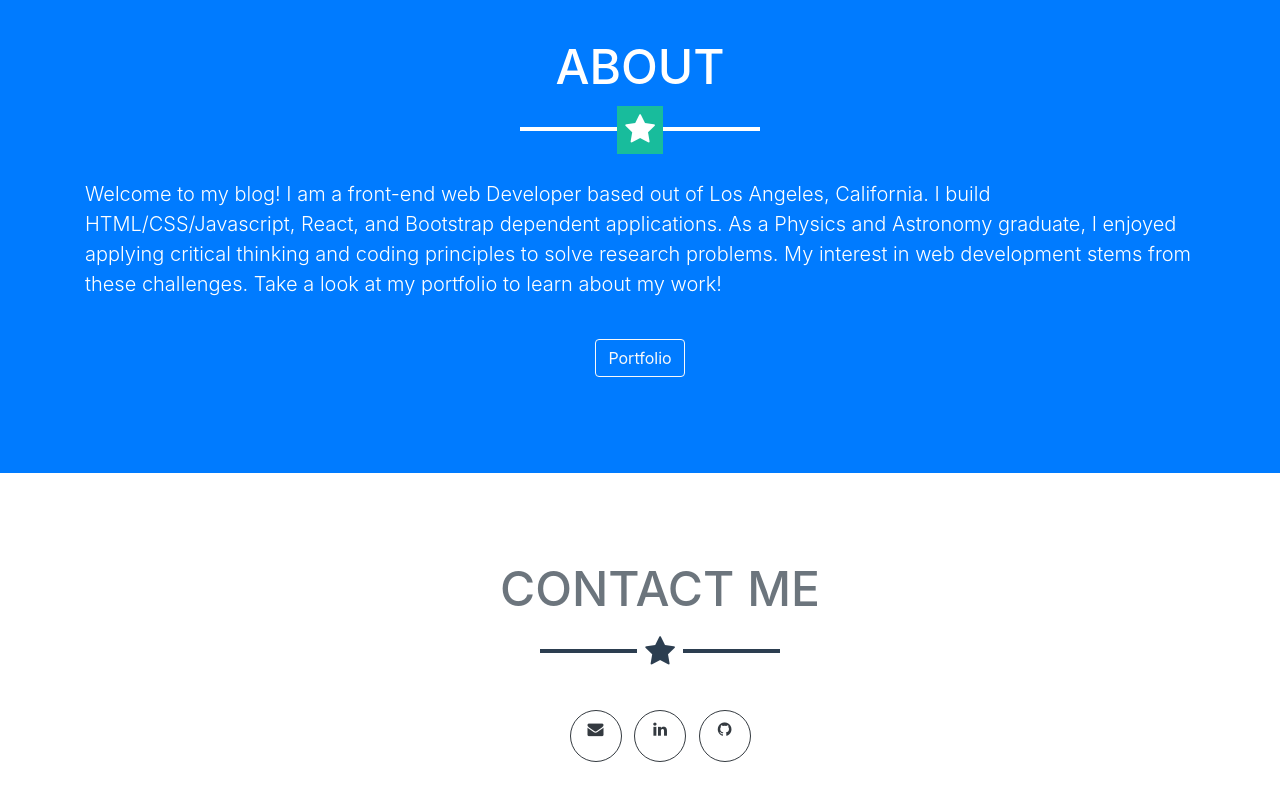
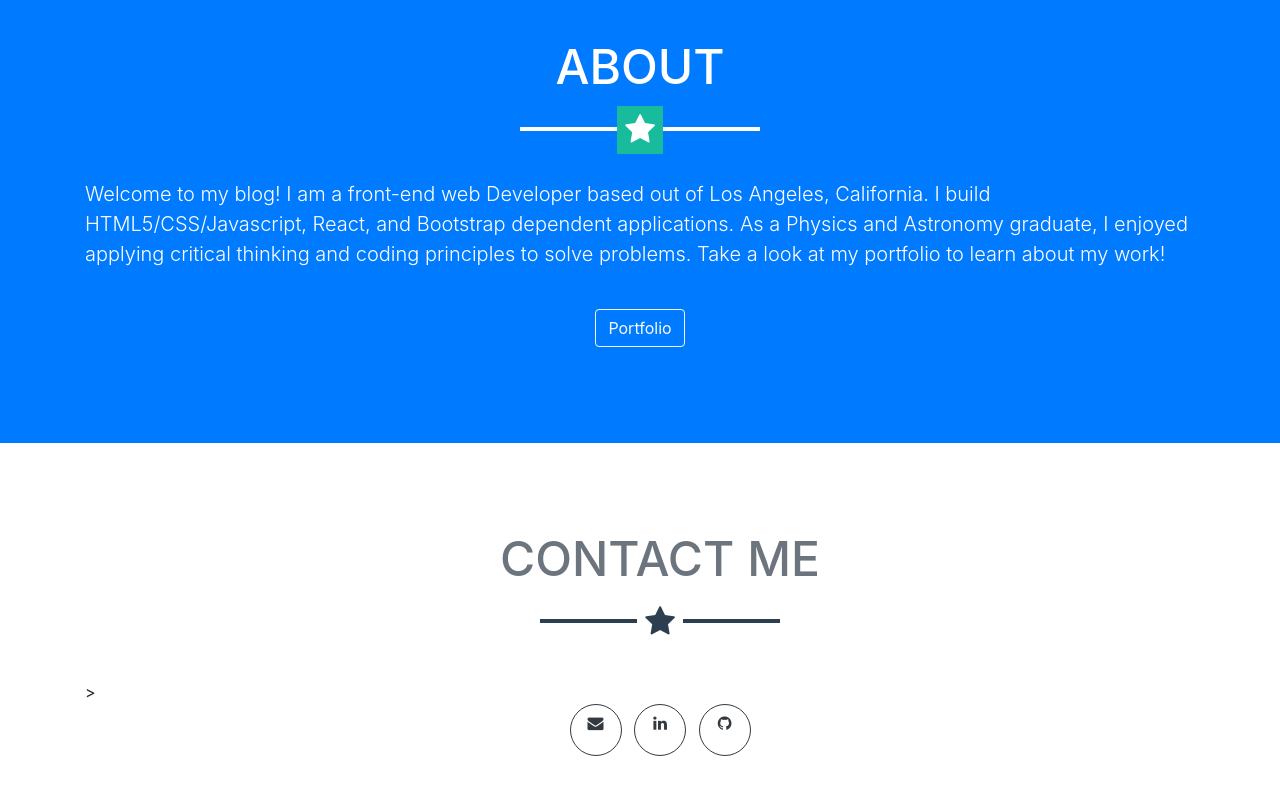
Before and after one commit to karen-edith/portfolio, a website with bundled scripts: page index.html in a window 1280 px wide. Shown: the part 1526-2326 px from the top of the page. Built offline with nearby package versions, Linux system fonts and the light colour scheme.

Commit message:
changed about me section and fixed typos

```diff
--- a/index.html
+++ b/index.html
@@ -58,7 +58,7 @@
         <img class="img-fluid mb-5 d-block mx-auto" src="img/kareng.png" alt="">
         <h1 class="text-uppercase mb-0">Karen Garcia</h1>
         <hr class="star-light">
-        <h2 class="font-weight-light mb-0"> Front-End Web Developer </h2>
+        <h2 class="font-weight-light mb-0"> Frontend Web Developer </h2>
       </div>
     </header>
 
@@ -109,7 +109,8 @@
         <hr class="star-light mb-5">
         <div class="row">
           <div class="col-xl-12 ml-auto">
-            <p class="lead">Welcome to my blog! I am a front-end web Developer based out of Los Angeles, California. I build HTML/CSS/Javascript, React, and Bootstrap dependent applications. As a Physics and Astronomy graduate, I enjoyed applying critical thinking and coding principles to solve research problems. My interest in web development stems from these challenges. Take a look at my portfolio to learn about my work!</p>
+            <p class="lead">Welcome to my blog! I am a front-end web Developer based out of Los Angeles, California. I build HTML5/CSS/Javascript, React, and Bootstrap dependent applications. As a Physics and Astronomy graduate,
+              I enjoyed applying critical thinking and coding principles to solve problems. Take a look at my portfolio to learn about my work!</p>
           </div>
         </div>
         <div class="text-center mt-4">
@@ -137,7 +138,7 @@
             </div>
 
             <div class="row">
-              <div class="col-xl-12">
+              <div <div class="col-xl-12">>
               <ul class='tcenter'>
                 <li class="list-inline-item">
                   <a class="btn btn-outline-dark btn-social text-center rounded-circle" href="mailto:garcia.karen.edith@gmail.com">
```
Also changed, not shown: 1 other file.
